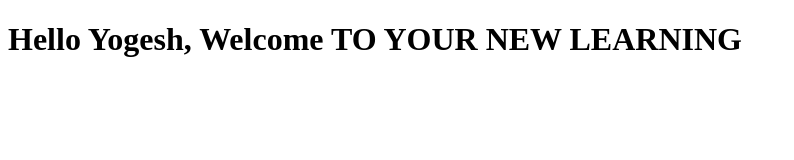
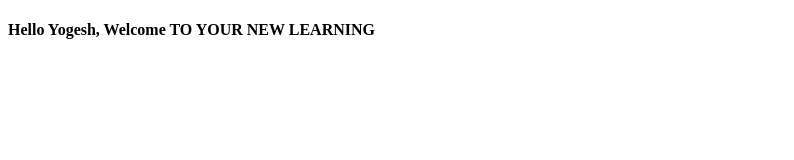
Before and after one commit to yogeshSyogi/coursera-Angular, a plain HTML site: page index.html in a window 1280 px wide. Shown: the whole page, without its empty margins (0-794 px from the left). Drawn offline with Linux system fonts and the light colour scheme.

Commit message:
reduced font

```diff
--- a/index.html
+++ b/index.html
@@ -5,6 +5,6 @@
     <title>MY First ANGULAR JS PROJECT</title>
   </head>
   <body>
-    <h1>Hello Yogesh, Welcome TO YOUR NEW LEARNING</h1>
+    <h4>Hello Yogesh, Welcome TO YOUR NEW LEARNING</h4>
   </body>
 </html>
```
